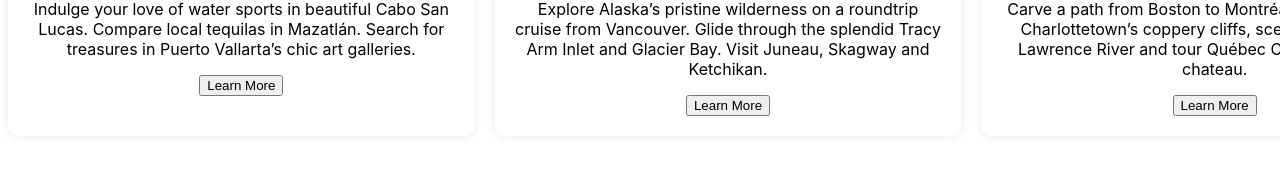
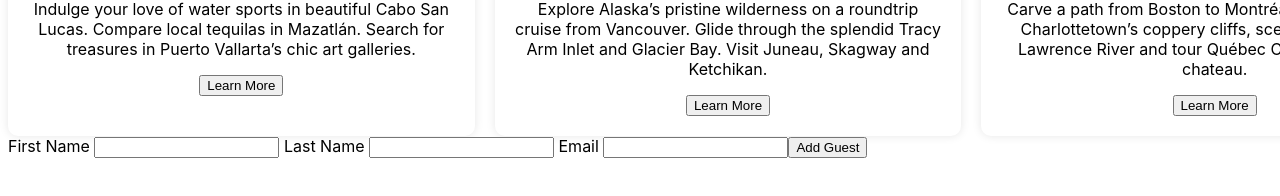
Before and after one commit to youcancallmejay/vacation-selector, a React (Create React App) app: page / in a window 1280 px wide. Shown: the part 434-630 px from the top of the page. Built offline with nearby package versions, Linux system fonts and the light colour scheme.

Commit message:
add guest form component

```diff
--- a/src/App.js
+++ b/src/App.js
@@ -58,6 +58,12 @@ export default function App() {
 
   const [selectedVacation, setSelectedVacation] = useState({});
   const [bookNowVisible, setBookNowVisible] = useState(false);
+  const [guest, setGuest] = useState([])
+
+
+  function handleAddGuest(newGuest){
+    setGuest(prevGuest => [...prevGuest, newGuest])
+  }
 
 
   function handleSelectedVacation(newSelection){
@@ -74,6 +80,7 @@ export default function App() {
       <VacationList onSelectedVacation={handleSelectedVacation} />
       {selectedVacation.id && <HighlightedVacation  selectedVacation={selectedVacation} onBookNow={handleBookNow} />}
       {bookNowVisible && selectedVacation.excursions && <BookNow selectedVacation={selectedVacation}/>}
+      <BookGuest onAddGuest={handleAddGuest}  guest={guest}/>
     </div>
   );
 }
@@ -125,12 +132,57 @@ return(
 )
 }
 
+function BookGuest({onAddGuest, guest}){
+
+  const [firstName, setFirstName] = useState('')
+  const [lastName, setLastName] = useState('')
+  const [email, setEmail] = useState('')
+
+  function onHandleSubmit(e){
+    e.preventDefault();
+    if(guest.length>=4){
+      alert("Only a maximum of 4 guests can be added.")
+      setFirstName("");
+      setLastName("");
+      setEmail("");
+      return;
+    }
+    onAddGuest({ firstName, lastName, email });
+    setFirstName("");
+    setLastName("");
+    setEmail("");
+  }
+
+  return(
+    <div>
+        <form onSubmit={onHandleSubmit}>
+          <label name="firstName" > First Name </label>
+          <input type="text" value={firstName} onChange={(e) => setFirstName(e.target.value)}></input>
+
+          <label name="lastName"> Last Name </label>
+          <input type="text" value={lastName} onChange={(e) => setLastName(e.target.value)}></input>
+
+          <label name="email"> Email </label>
+          <input type="text" value={email} onChange={(e) => setEmail(e.target.value)}></input>
+
+          <Button label="Add Guest"></Button>
+
+        </form>
+        <ul>
+          {guest.map((person) => <li><label>{person.firstName} || {person.lastName} || {person.email} || {guest.length}</label></li>)}
+        </ul>
+    </div>
+
+  )
+}
+
 function HighlightedVacation({selectedVacation, onBookNow}){
 
   return(
-    <div>
-      <h3>Selected Vacation</h3>
-      <h3>{selectedVacation.name}</h3>
+    <div className="highlighted-vacation-container">
+      <img src={selectedVacation.image} alt={selectedVacation.location}></img>
+      <div className="highlighted-vacation-info">
+        <h3>{selectedVacation.name} ONLY <span style={{textDecoration: "underline"}}>${selectedVacation.price}</span></h3>
           {selectedVacation.portsOfCall ? (
             <ul>
               {selectedVacation.portsOfCall.map((port, index) => (
@@ -140,8 +192,10 @@ function HighlightedVacation({selectedVacation, onBookNow}){
           ) : (
             <p>No ports of call available.</p> // Optional message if portsOfCall is not defined
           )}
-      <img src={selectedVacation.image} alt={selectedVacation.location}></img>
-      <Button label="Book now" onClick={onBookNow}></Button>
+          <Button label="Book now" onClick={onBookNow} className="book-now-button"></Button>
+      </div>
+
+
     </div>
   )
 }
```
Also changed, not shown: src/index.css (line endings or trailing spaces). Lines whose indentation alone changed are shown as unchanged.
